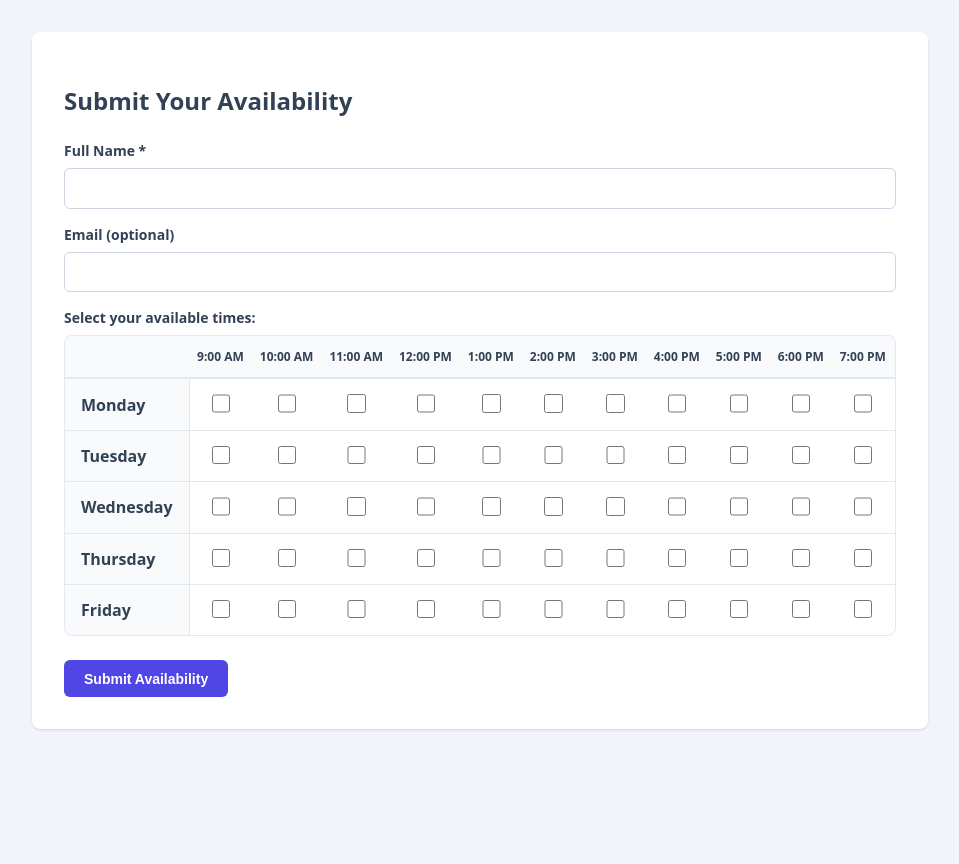
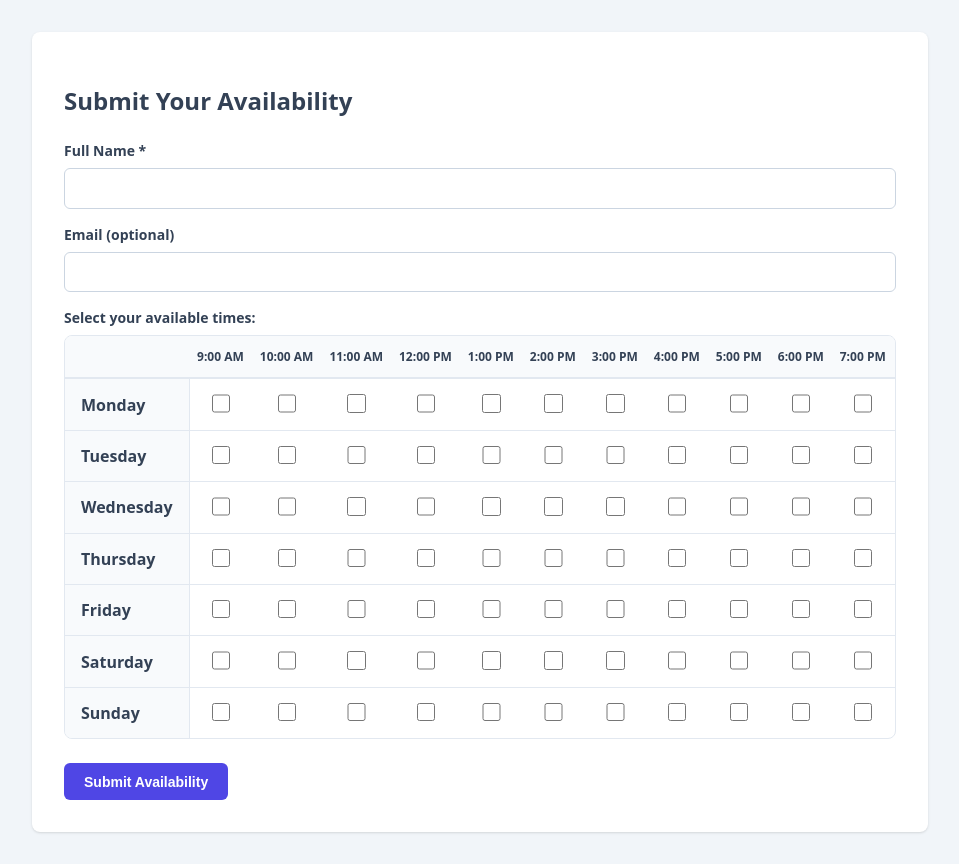
Before and after one commit to mattkoziol/meeting-scheduler, a React (Create React App) app in the folder frontend/: page /availability in a window 1280 px wide. Shown: the whole page, without its empty margins (160-1119 px from the left). Before the commit the page ends 800 px from the top, so only its background shows below. Built offline with nearby package versions, Linux system fonts and the light colour scheme; no server answers.

Commit message:
Feat: Add Saturday and Sunday to availability form

```diff
--- a/frontend/src/pages/AvailabilityForm.js
+++ b/frontend/src/pages/AvailabilityForm.js
@@ -1,6 +1,6 @@
 import React, { useState } from 'react';
 
-const days = ['Monday', 'Tuesday', 'Wednesday', 'Thursday', 'Friday'];
+const days = ['Monday', 'Tuesday', 'Wednesday', 'Thursday', 'Friday', 'Saturday', 'Sunday'];
 const hours = Array.from({ length: 12 }, (_, i) => 9 + i); // 9AM to 8PM is 12 hours
 
 function formatHour(hour) {
```
